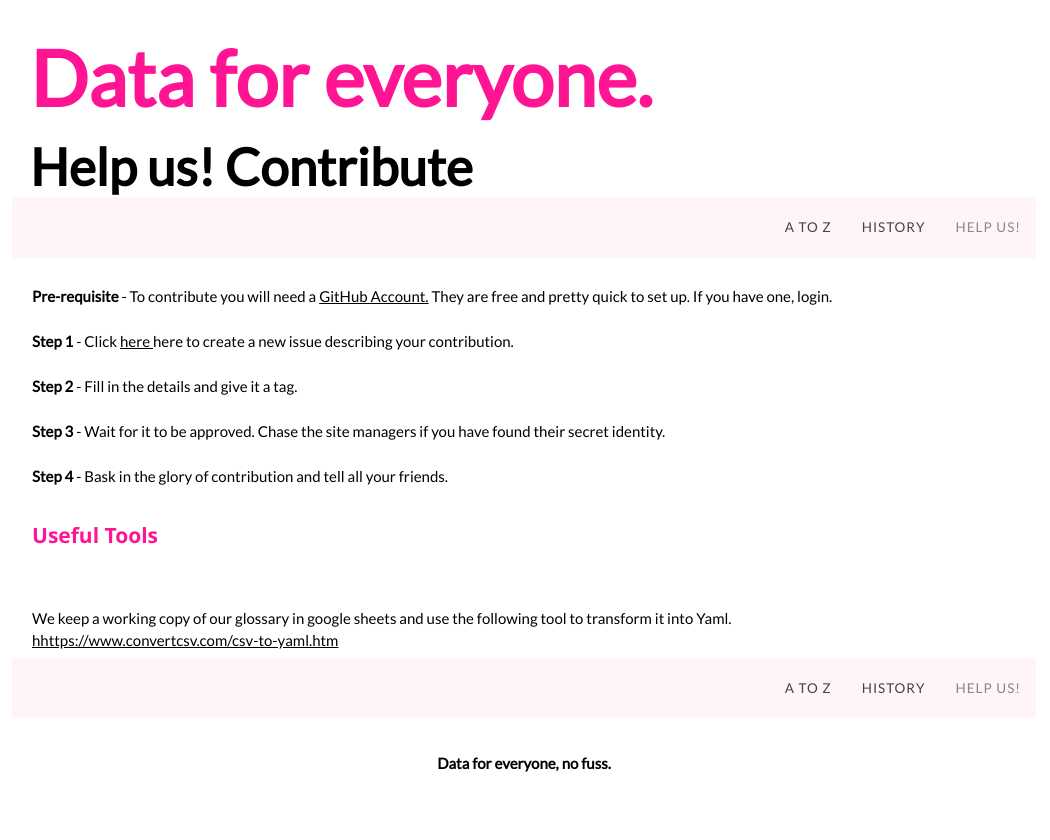
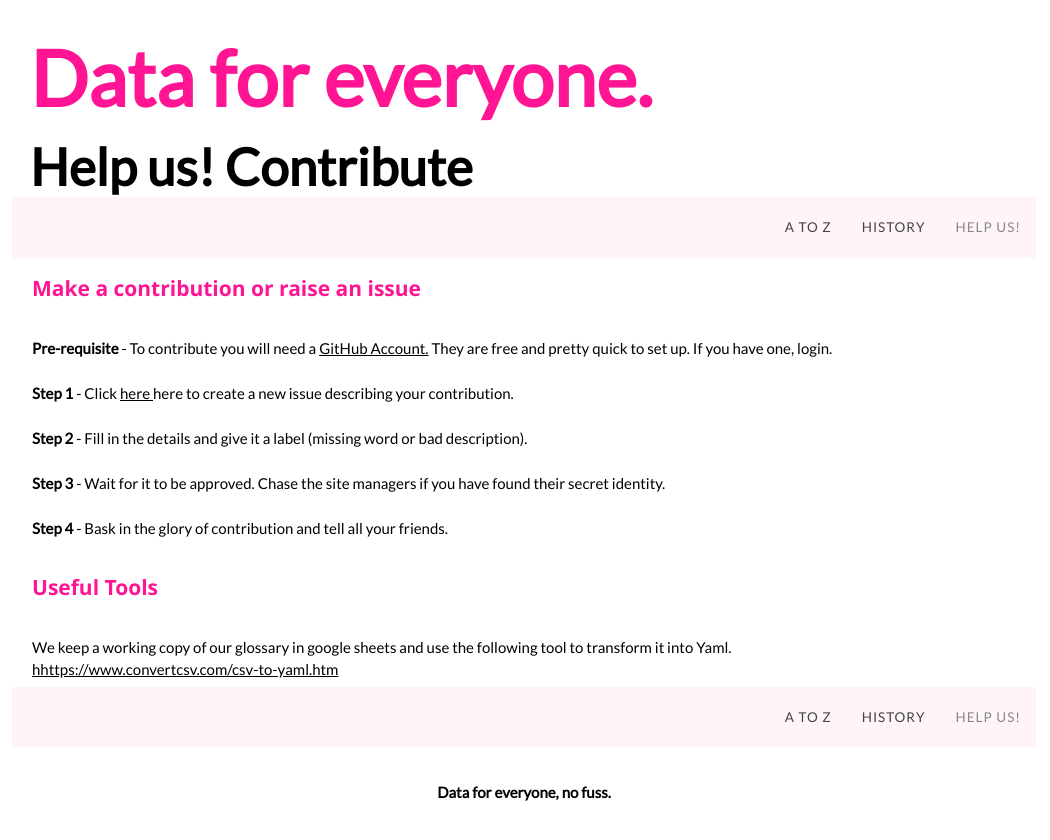
Before and after one commit to unleashyourdata/open_data_glossary, a Jekyll site: the page built from contribute.html, in a window 1280 px wide. Shown: the top 840 px of the page, without its empty margins (116-1166 px from the left). Built offline with Jekyll 4.4.1, drawn with Linux system fonts in a browser that asks for light colours.

Commit message:
Update contribute.html

```diff
--- a/contribute.html
+++ b/contribute.html
@@ -3,12 +3,13 @@ layout: single_column_layout
 title: Contribution
 hero_text: Help us! Contribute
 ---
+<h3>Make a contribution or raise an issue</h3>
 <br>
 <strong>Pre-requisite</strong> - To contribute you will need a <a href='https://github.com'>GitHub Account.</a> They are free and pretty quick to set up. If you have one, login.
 <br><br>
 <strong>Step 1</strong> - Click <a href='https://github.com/unleashyourdata/open_data_glossary/issues/new'>here </a>here to create a new issue describing your contribution.
 <br><br>
-<strong>Step 2</strong> - Fill in the details and give it a tag.
+<strong>Step 2</strong> - Fill in the details and give it a label (missing word or bad description).
 <br><br>
 <strong>Step 3</strong> - Wait for it to be approved. Chase the site managers if you have found their secret identity.
 <br><br>
@@ -16,7 +17,6 @@ hero_text: Help us! Contribute
 <br><br>
 
 <h3>Useful Tools</h3>
-
-<br><br>
+<br>
 We keep a working copy of our glossary in google sheets and use the following tool to transform it into Yaml.
 <br><a href='https://www.convertcsv.com/csv-to-yaml.htm'>hhttps://www.convertcsv.com/csv-to-yaml.htm</a>
```
